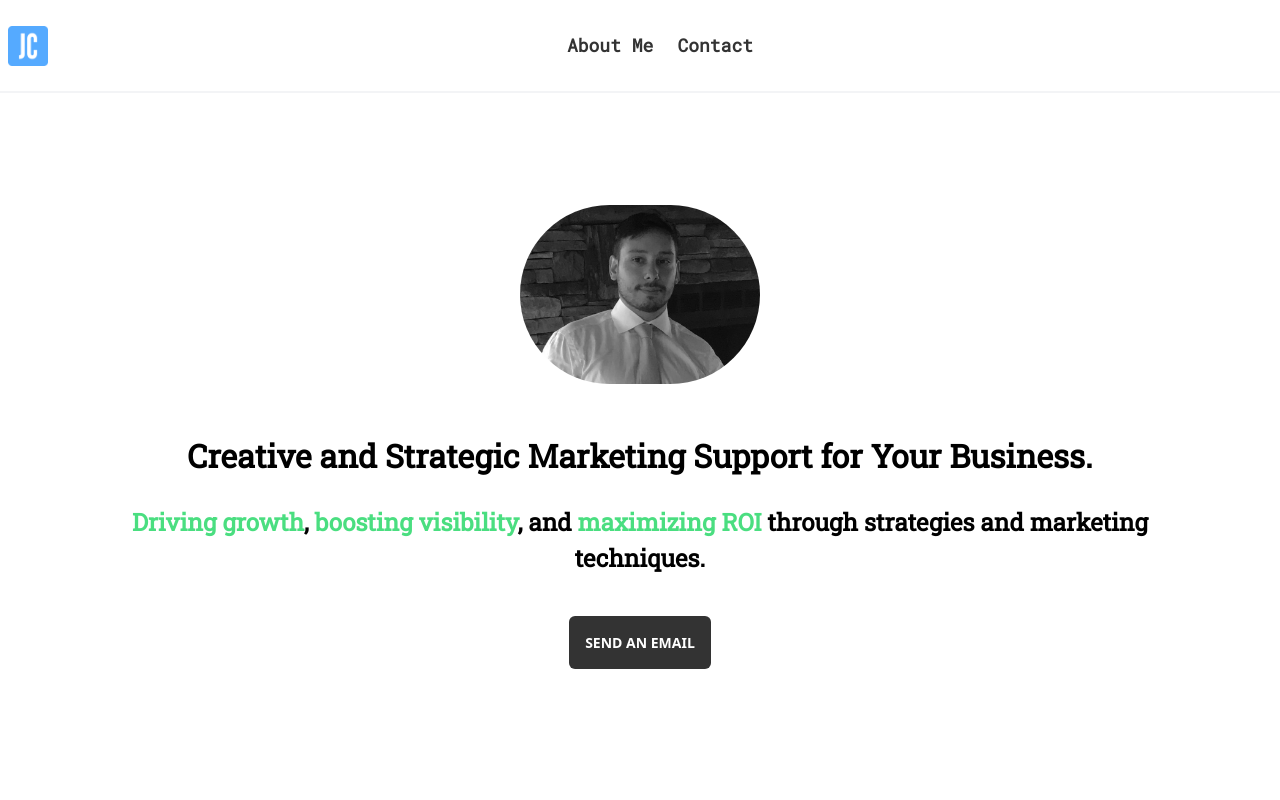
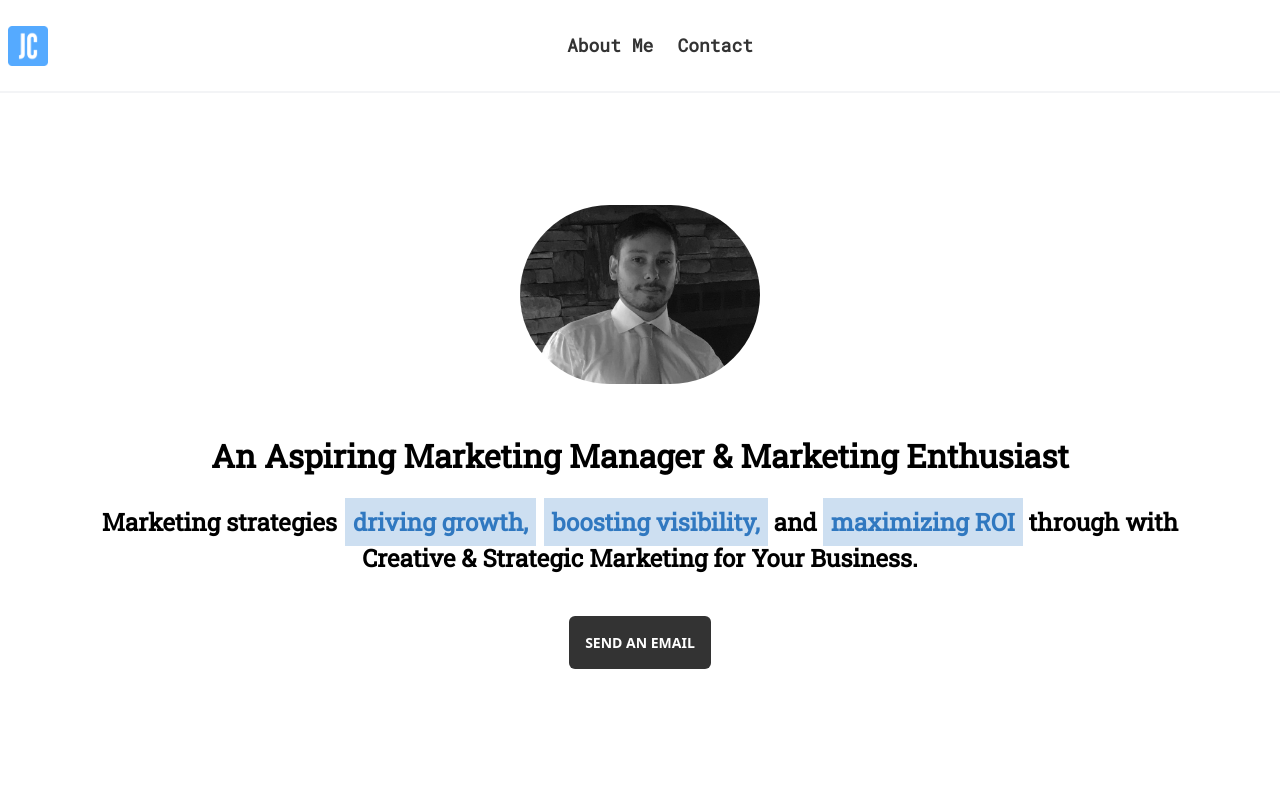
Before and after one commit to joao-miguel8/portfolio-website, a React (Vite) app: page / in a window 1280 px wide. Shown: the top 800 px of the page. Built offline with nearby package versions, Linux system fonts and the light colour scheme.

Commit message:
- Changed Content and styling

```diff
--- a/src/components/HeroSection.jsx
+++ b/src/components/HeroSection.jsx
@@ -9,9 +9,11 @@ const HeroSection = ({ scrollToForm }) => {
 						<div className="mt-8 flex flex-col items-center">
 							<img src={ProfileIMG} alt="image of joão" className="inline-block bg-white w-60 rounded-full" />
 							<div className="mt-12">
-								<h2 className="text-32 font-bold monoSlab text-center"> Creative and Strategic Marketing Support for Your Business.</h2>
+								<h2 className="text-32 font-bold monoSlab text-center"> An Aspiring Marketing Manager & Marketing Enthusiast </h2>
 								<p className="mt-6 mx-20 text-24 text-center font-bold monoSlab">
-									<span className="text-green-400">Driving growth</span>, <span className="text-green-400">boosting visibility</span>, and <span className="text-green-400"> maximizing ROI</span> through strategies and marketing techniques.
+									Marketing strategies
+									<span className="p-2 ml-2 text-[#3078c0] bg-[#cddff1]">driving growth,</span>
+									<span className="text-[#3078c0] ml-2 p-2 bg-[#cddff1]">boosting visibility,</span> and <span className="text-[#3078c0] p-2 bg-[#cddff1]"> maximizing ROI</span> through with Creative & Strategic Marketing for Your Business.
 								</p>
 							</div>
 							<div className="mt-10 flex gap-4 items-center text-center lg:text-left">
```
